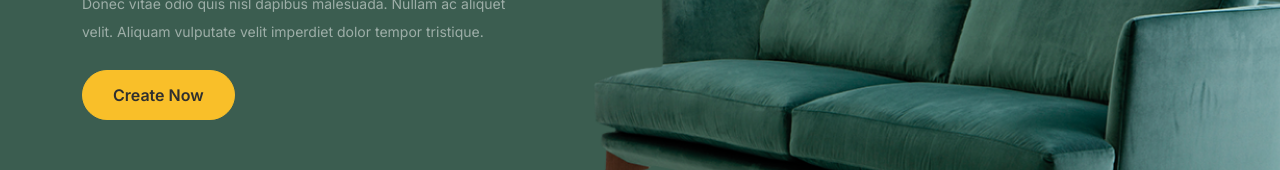
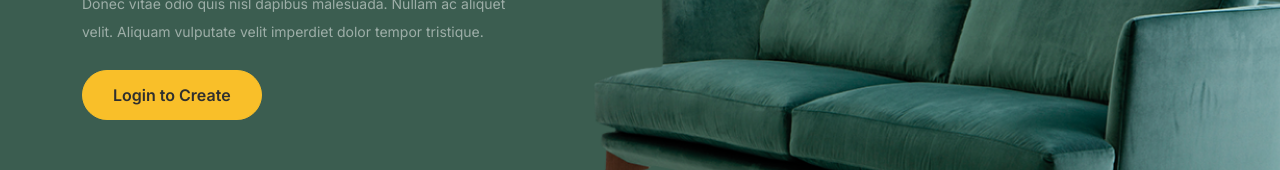
Before and after one commit to StoyanBoin/Coursework-React-2025, a React (Vite) app in the folder client/: page /shop in a window 1280 px wide. Shown: the part 270-440 px from the top of the page. Built offline with nearby package versions, Linux system fonts and the light colour scheme; no server answers.

Commit message:
Add dynamic navigation on Shop page

```diff
--- a/client/src/components/header/Header.jsx
+++ b/client/src/components/header/Header.jsx
@@ -2,7 +2,6 @@ import { Link } from "react-router";
 import { useUserContext } from "../../context/UserContext.jsx";
 
 export default function Header() {
-
     const { isAuthenticated } = useUserContext();
 
     return (
--- a/client/src/components/shop/Shop.jsx
+++ b/client/src/components/shop/Shop.jsx
@@ -1,9 +1,11 @@
 import { useEffect, useState } from "react";
 import Furniture from "../furniture/Furniture.jsx";
+import { useUserContext } from "../../context/UserContext.jsx";
 
 const BASE_URL = 'http://localhost:3030/jsonstore/furniture';
 
 export default function Shop() {
+    const {isAuthenticated} = useUserContext();
     const [furnitureData, setFurnitureData] = useState([]);
 
     useEffect(() => {
@@ -36,9 +38,19 @@ export default function Shop() {
                                     velit. Aliquam vulputate velit imperdiet dolor tempor tristique.
                                 </p>
                                 <p>
-                                    <a href="/create" className="btn btn-secondary me-2">
+                                    {isAuthenticated
+                                        ? (
+                                        <a href="/create" className="btn btn-secondary me-2">
                                         Create Now
-                                    </a>
+                                        </a>
+                                        )
+                                        : (
+                                        <a href="/login" className="btn btn-secondary me-2">
+                                        Login to Create
+                                        </a>
+                                        )
+                                    }
+
                                     {/* <a href="#" className="btn btn-white-outline">
                                         Explore
                                     </a> */}
```
